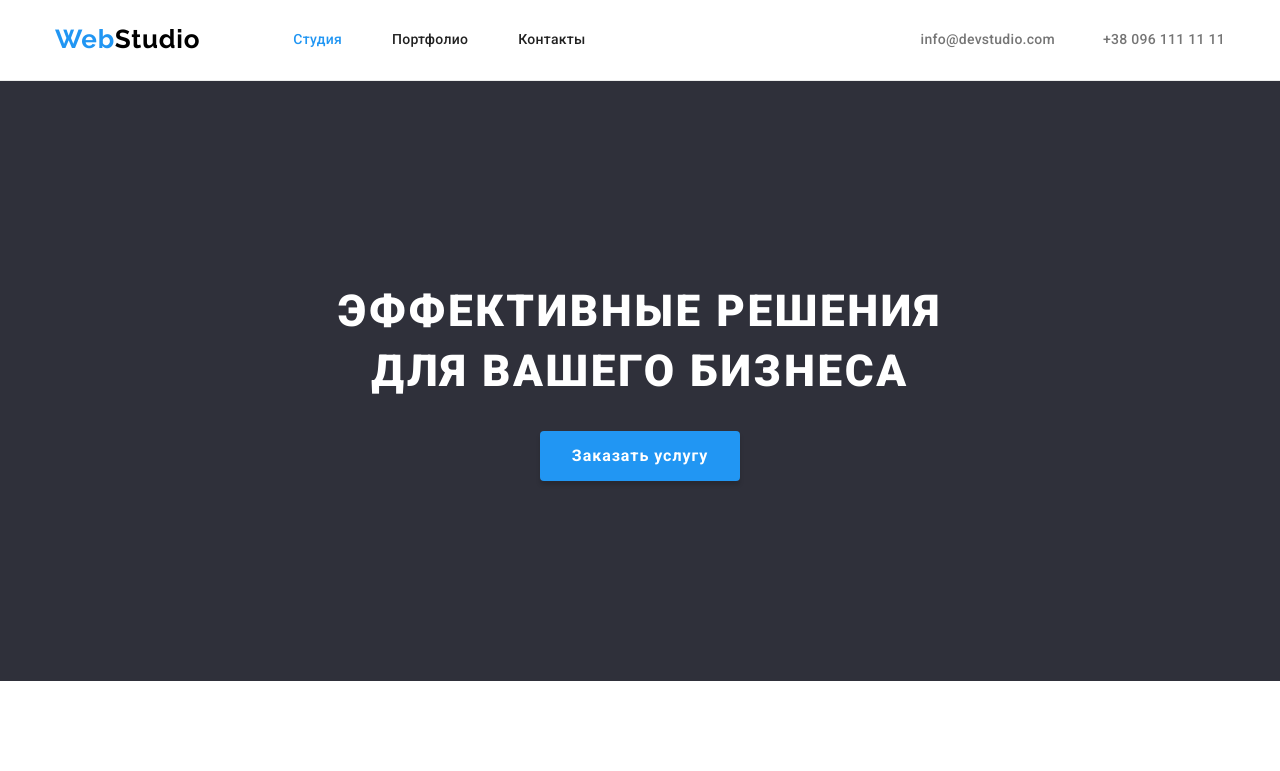
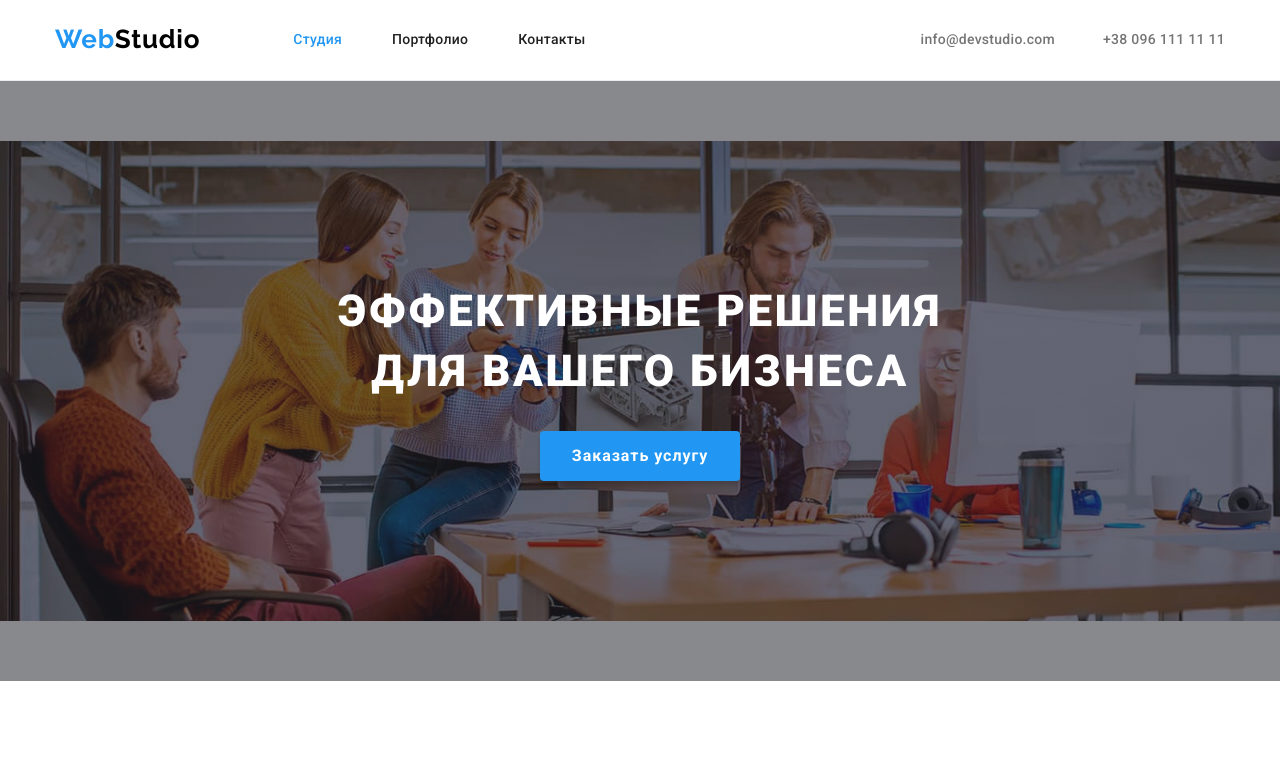
Before and after one commit to IvanChudiyovuch/goit-markup-hw-04, a plain HTML site: page index.html in a window 1280 px wide. Shown: the top 771 px of the page. Drawn offline with Linux system fonts and the light colour scheme.

Commit message:
add background img to section hero

```diff
--- a/css/styles.css
+++ b/css/styles.css
@@ -173,8 +173,20 @@ img {
 .hero {
   padding-top: 200px;
   padding-bottom: 200px;
-  background-color: #2f303a;
   text-align: center;
+}
+
+.overlay {
+  max-width: 1600px;
+  height: 600px;
+  margin-right: auto;
+  margin-left: auto;
+  background-image: linear-gradient(to right, rgba(47, 48, 58, 0.4), rgba(47, 48, 58, 0.4)),
+    url('../imajes/heroImg.jpg');
+  background-repeat: no-repeat;
+  background-position: center;
+  background-size: contain;
+  background-color: #c4c4c4;
 }
 
 .hero-title {
--- a/index.html
+++ b/index.html
@@ -38,11 +38,11 @@
     </header>
 
     <main>
-        <section class="hero">
-            <div class="container">
-                <h1 class="hero-title">Эффективные решения <br> для вашего бизнеса</h1>
-                <button type="button" class="hero-btn">Заказать услугу</button>
-            </div>
+        <section class="hero overlay">
+                <div class="container">
+                    <h1 class="hero-title">Эффективные решения <br> для вашего бизнеса</h1>
+                    <button type="button" class="hero-btn">Заказать услугу</button>
+                </div>
         </section>
 
             <!-- Наши особенности-->
```
Also changed, not shown: imajes/heroImg.jpg (added).
